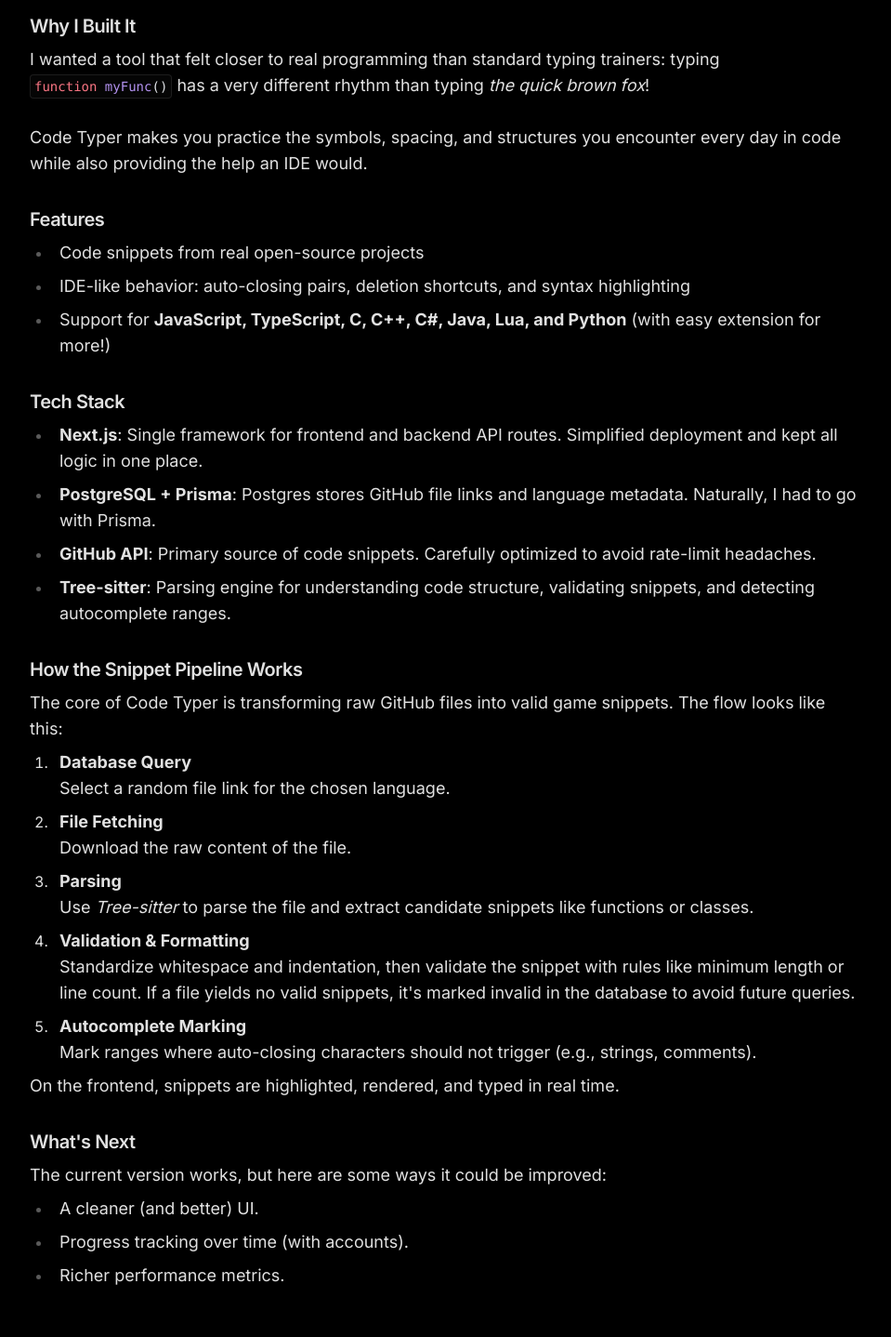
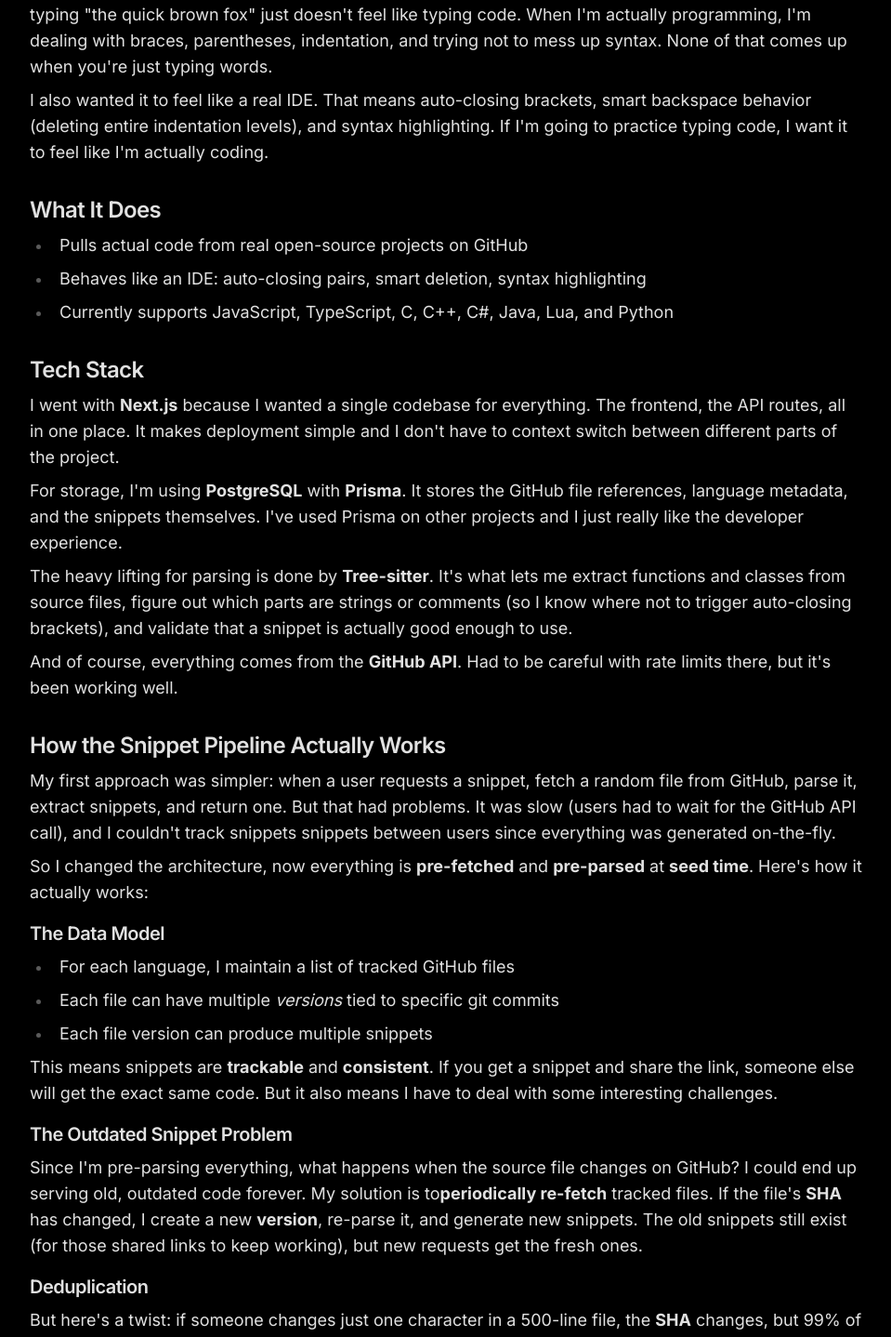
Before and after one commit to mattiacerutti/portfolio, a Next.js app: page /projects/code-typer in a window 1280 px wide. Shown: the part 426-1864 px from the top of the page at 93% size, without its empty margins (160-1119 px from the left). Built offline with nearby package versions, Linux system fonts and the light colour scheme.

Commit message:
feat: rewrite code-typer post

```diff
--- a/src/app/(pages)/projects/(items)/code-typer/page.tsx
+++ b/src/app/(pages)/projects/(items)/code-typer/page.tsx
@@ -1,7 +1,7 @@
 import VerticalReveal from "@/components/animations/vertical-reveal";
 import Ul from "@/components/ui/typography/ul";
 import Li from "@/components/ui/typography/li";
-import Ol from "@/components/ui/typography/ol";
+import H2 from "@/components/ui/typography/h2";
 import H3 from "@/components/ui/typography/h3";
 import H4 from "@/components/ui/typography/h4";
 import P from "@/components/ui/typography/p";
@@ -9,7 +9,6 @@ import {CustomLink} from "@/components/ui/typography/link";
 import React from "react";
 import {HiOutlineExternalLink} from "react-icons/hi";
 import {TbBrandGithub} from "react-icons/tb";
-import Code from "@/components/ui/typography/code";
 import TechCard from "@/components/ui/tech-card";
 import {getProjectById} from "@/data/projects";
 import Button from "@/components/ui/button";
@@ -39,10 +38,11 @@ function Page() {
   return (
     <div className="flex flex-col gap-8">
       <VerticalReveal>
-        <P className="!text-sm text-[var(--muted-foreground)]">2 min read</P>
-        <div className="flex items-center gap-2">
-          <H3>{project.title}</H3>
+        <P className="!text-base text-[var(--muted-foreground)]">5 min read</P>
+        <div className="flex items-center gap-4">
+          <H2>{project.title}</H2>
 
+          <div className="flex flex-row gap-1.5">
             {project.preview && (
               <CustomLink href={project.preview} target="_blank">
                 <Button className="h-7 w-7 p-1.5 transition-transform duration-300 hover:-translate-y-0.5">
@@ -58,6 +58,7 @@ function Page() {
               </CustomLink>
             )}
           </div>
+        </div>
         <P className="text-[var(--muted-foreground)]">{project.description}</P>
         <div className="mt-3 flex flex-wrap gap-2">
           {project.technologies.map((tech) => (
@@ -66,104 +67,113 @@ function Page() {
         </div>
       </VerticalReveal>
       <div className="flex flex-col gap-8">
-        <VerticalReveal delay={baseDelay}>
+        <VerticalReveal delay={baseDelay * 1}>
+          <div className="flex flex-col gap-2">
+            <H3>Why I Built It</H3>
             <P>
-            Most typing games (eg.&nbsp;
+              I recently switched from ISO to ANSI keyboard layout, and I needed to practice. I tried&nbsp;
               <CustomLink href="https://monkeytype.com/" target="_blank" underline>
                 Monkey Type
               </CustomLink>
-            ) test you on plain words, but that&apos;s not how developers type. Writing code involves braces, parentheses, indentation, and syntax rules.
+              , but typing &quot;the quick brown fox&quot; just doesn&apos;t feel like typing code. When I&apos;m actually programming, I&apos;m dealing with braces, parentheses,
+              indentation, and trying not to mess up syntax. None of that comes up when you&apos;re just typing words.
             </P>
-        </VerticalReveal>
-        <VerticalReveal delay={baseDelay * 1}>
-          <div className="flex flex-col gap-2">
-            <H4>Why I Built It</H4>
             <P>
-              I wanted a tool that felt closer to real programming than standard typing trainers: typing&nbsp;
-              <Code language="ts" inline>
-                function myFunc()
-              </Code>
-              &nbsp;has a very different rhythm than typing <i>the quick brown fox</i>!
-              <br />
-              <br />
-              Code Typer makes you practice the symbols, spacing, and structures you encounter every day in code while also providing the help an IDE would.
+              I also wanted it to feel like a real IDE. That means auto-closing brackets, smart backspace behavior (deleting entire indentation levels), and syntax highlighting. If
+              I&apos;m going to practice typing code, I want it to feel like I&apos;m actually coding.
             </P>
           </div>
         </VerticalReveal>
         <VerticalReveal delay={baseDelay * 2}>
           <div className="flex flex-col gap-2">
-            <H4>Features</H4>
+            <H3>What It Does</H3>
             <Ul>
-              <Li>Code snippets from real open-source projects</Li>
-              <Li>IDE-like behavior: auto-closing pairs, deletion shortcuts, and syntax highlighting</Li>
-              <Li>
-                Support for <b>JavaScript, TypeScript, C, C++, C#, Java, Lua, and Python</b> (with easy extension for more!)
-              </Li>
+              <Li>Pulls actual code from real open-source projects on GitHub</Li>
+              <Li>Behaves like an IDE: auto-closing pairs, smart deletion, syntax highlighting</Li>
+              <Li>Currently supports JavaScript, TypeScript, C, C++, C#, Java, Lua, and Python</Li>
             </Ul>
           </div>
         </VerticalReveal>
         <VerticalReveal delay={baseDelay * 3}>
           <div className="flex flex-col gap-2">
-            <H4>Tech Stack</H4>
+            <H3>Tech Stack</H3>
+            <P>
+              I went with <b>Next.js</b> because I wanted a single codebase for everything. The frontend, the API routes, all in one place. It makes deployment simple and I
+              don&apos;t have to context switch between different parts of the project.
+            </P>
+            <P>
+              For storage, I&apos;m using <b>PostgreSQL</b> with <b>Prisma</b>. It stores the GitHub file references, language metadata, and the snippets themselves. I&apos;ve used
+              Prisma on other projects and I just really like the developer experience.
+            </P>
+            <P>
+              The heavy lifting for parsing is done by <b>Tree-sitter</b>. It&apos;s what lets me extract functions and classes from source files, figure out which parts are
+              strings or comments (so I know where not to trigger auto-closing brackets), and validate that a snippet is actually good enough to use.
+            </P>
+            <P>
+              And of course, everything comes from the <b>GitHub API</b>. Had to be careful with rate limits there, but it&apos;s been working well.
+            </P>
+          </div>
+        </VerticalReveal>
+        <VerticalReveal delay={baseDelay * 4}>
+          <div className="flex flex-col gap-2">
+            <H3>How the Snippet Pipeline Actually Works</H3>
+            <P>
+              My first approach was simpler: when a user requests a snippet, fetch a random file from GitHub, parse it, extract snippets, and return one. But that had problems. It
+              was slow (users had to wait for the GitHub API call), and I couldn&apos;t track snippets snippets between users since everything was generated on-the-fly.
+            </P>
+            <P>
+              So I changed the architecture, now everything is <b>pre-fetched</b> and <b>pre-parsed</b> at <b>seed time</b>. Here&apos;s how it actually works:
+            </P>
+            <H4 className="mt-2">The Data Model</H4>
             <Ul>
+              <Li>For each language, I maintain a list of tracked GitHub files</Li>
               <Li>
-                <b>Next.js</b>: Single framework for frontend and backend API routes. Simplified deployment and kept all logic in one place.
+                Each file can have multiple <i>versions</i> tied to specific git commits
               </Li>
+              <Li>Each file version can produce multiple snippets</Li>
+            </Ul>
+            <P>
+              This means snippets are <b>trackable</b> and <b>consistent</b>. If you get a snippet and share the link, someone else will get the exact same code. But it also means
+              I have to deal with some interesting challenges.
+            </P>
+            <H4 className="mt-2">The Outdated Snippet Problem</H4>
+            <P>
+              Since I&apos;m pre-parsing everything, what happens when the source file changes on GitHub? I could end up serving old, outdated code forever. My solution is to
+              <b>periodically re-fetch</b> tracked files. If the file&apos;s <b>SHA</b> has changed, I create a new <b>version</b>, re-parse it, and generate new snippets. The old
+              snippets still exist (for those shared links to keep working), but new requests get the fresh ones.
+            </P>
+            <H4 className="mt-2">Deduplication</H4>
+            <P>
+              But here&apos;s a twist: if someone changes just one character in a 500-line file, the <b>SHA</b> changes, but 99% of the snippets are probably identical. I
+              don&apos;t want to create a bunch of <b>duplicate snippets</b> every time someone fixes a typo, because it would increase the probability of serving that specific
+              snippet.
+            </P>
+            <P>
+              So I also calculate a <b>SHA</b> for each individual snippet (after stripping <b>whitespace</b>, so formatting changes don&apos;t matter). If a newly parsed snippet
+              has the same SHA as an existing one, I skip it. This keeps the <b>database</b> clean while still allowing new snippets to be added when meaningful changes happen.
+            </P>
+            <H4 className="mt-2">The Filtering Tradeoff</H4>
+            <P>
+              I also have to think about snippet <b>filtering</b>. I can set rules like &quot;only snippets between 10-50 lines&quot; or &quot;lines not longer than 70
+              characters&quot;. But if I change those filters later, existing snippets won&apos;t magically disappear. I have two options:
+            </P>
+            <Ul>
+              <Li>Leave old snippets in place and accept that the database will have snippets from different filter &quot;eras&quot;</Li>
               <Li>
-                <b>PostgreSQL + Prisma</b>: Postgres stores GitHub file links and language metadata. Naturally, I had to go with Prisma.
-              </Li>
-              <Li>
-                <b>GitHub API</b>: Primary source of code snippets. Carefully optimized to avoid rate-limit headaches.
-              </Li>
-              <Li>
-                <b>Tree-sitter</b>: Parsing engine for understanding code structure, validating snippets, and detecting autocomplete ranges.
+                Wipe the entire snippet database and regenerate everything. This would mean losing all data tied to a specific snippet, but right now that consists only in sharable
+                links, which are meant to be short-lived anyway.
               </Li>
             </Ul>
           </div>
         </VerticalReveal>
-        <VerticalReveal delay={baseDelay * 4}>
-          <div className="flex flex-col gap-2">
-            <H4>How the Snippet Pipeline Works</H4>
-            <P>The core of Code Typer is transforming raw GitHub files into valid game snippets. The flow looks like this:</P>
-            <Ol>
-              <Li>
-                <b>Database Query</b>
-                <br />
-                Select a random file link for the chosen language.
-              </Li>
-              <Li>
-                <b>File Fetching</b>
-                <br />
-                Download the raw content of the file.
-              </Li>
-              <Li>
-                <b>Parsing</b>
-                <br />
-                Use <i>Tree-sitter</i> to parse the file and extract candidate snippets like functions or classes.
-              </Li>
-              <Li>
-                <b>Validation &amp; Formatting</b>
-                <br />
-                Standardize whitespace and indentation, then validate the snippet with rules like minimum length or line count. If a file yields no valid snippets, it&apos;s marked
-                invalid in the database to avoid future queries.
-              </Li>
-              <Li>
-                <b>Autocomplete Marking</b>
-                <br />
-                Mark ranges where auto-closing characters should not trigger (e.g., strings, comments).
-              </Li>
-            </Ol>
-            <P>On the frontend, snippets are highlighted, rendered, and typed in real time.</P>
-          </div>
-        </VerticalReveal>
         <VerticalReveal delay={baseDelay * 5}>
           <div className="flex flex-col gap-2">
-            <H4>What&apos;s Next</H4>
-            <P>The current version works, but here are some ways it could be improved:</P>
+            <H3>What I Might Add Next</H3>
+            <P>It works pretty well right now, but there are a few things I&apos;d like to tackle when I have time:</P>
             <Ul>
-              <Li>A cleaner (and better) UI.</Li>
-              <Li>Progress tracking over time (with accounts).</Li>
-              <Li>Richer performance metrics.</Li>
+              <Li>Better UI. I&apos;m not a designer, and it shows. The current interface is functional but pretty bare-bones.</Li>
+              <Li>Progress tracking. I&apos;d like to store your typing history over time so you can see if you&apos;re actually improving.</Li>
+              <Li>More detailed stats. Right now you just get WPM and accuracy. I&apos;d love to break that down by language, snippet complexity, etc.</Li>
             </Ul>
           </div>
         </VerticalReveal>
--- a/src/app/(pages)/projects/(items)/selected-work/page.tsx
+++ b/src/app/(pages)/projects/(items)/selected-work/page.tsx
@@ -1,8 +1,8 @@
 import VerticalReveal from "@/components/animations/vertical-reveal";
 import Ul from "@/components/ui/typography/ul";
 import Li from "@/components/ui/typography/li";
+import H2 from "@/components/ui/typography/h2";
 import H3 from "@/components/ui/typography/h3";
-import H4 from "@/components/ui/typography/h4";
 import P from "@/components/ui/typography/p";
 import {CustomLink} from "@/components/ui/typography/link";
 import React from "react";
@@ -34,10 +34,10 @@ function Page() {
   return (
     <div className="flex flex-col gap-8">
       <VerticalReveal>
-        <P className="!text-sm text-[var(--muted-foreground)]">1 min read</P>
-        <div className="flex items-center gap-2">
-          <H3>{project.title}</H3>
-        </div>
+        <P className="!text-base text-[var(--muted-foreground)]">1 min read</P>
+
+        <H2>{project.title}</H2>
+
         <P className="text-[var(--muted-foreground)]">{project.description}</P>
         <div className="mt-3 flex flex-wrap gap-2">
           {project.technologies.map((tech) => (
@@ -57,7 +57,7 @@ function Page() {
 
         <VerticalReveal delay={baseDelay * 1}>
           <div className="flex flex-col gap-2">
-            <H4>Landings</H4>
+            <H3>Landings</H3>
             <Ul>
               <Li>
                 <CustomLink href="https://novaidea.it/" target="_blank" underline>
@@ -85,7 +85,7 @@ function Page() {
 
         <VerticalReveal delay={baseDelay * 2}>
           <div className="flex flex-col gap-2">
-            <H4>Configurators</H4>
+            <H3>Configurators</H3>
             <P>
               A set of five interactive product configurators built for <i>Abert</i> and <i>Broggi</i>. All share the same React + Tailwind architecture and use the same{" "}
               <b>json-driven CMS</b>
```
Lines whose indentation alone changed are shown as unchanged.
